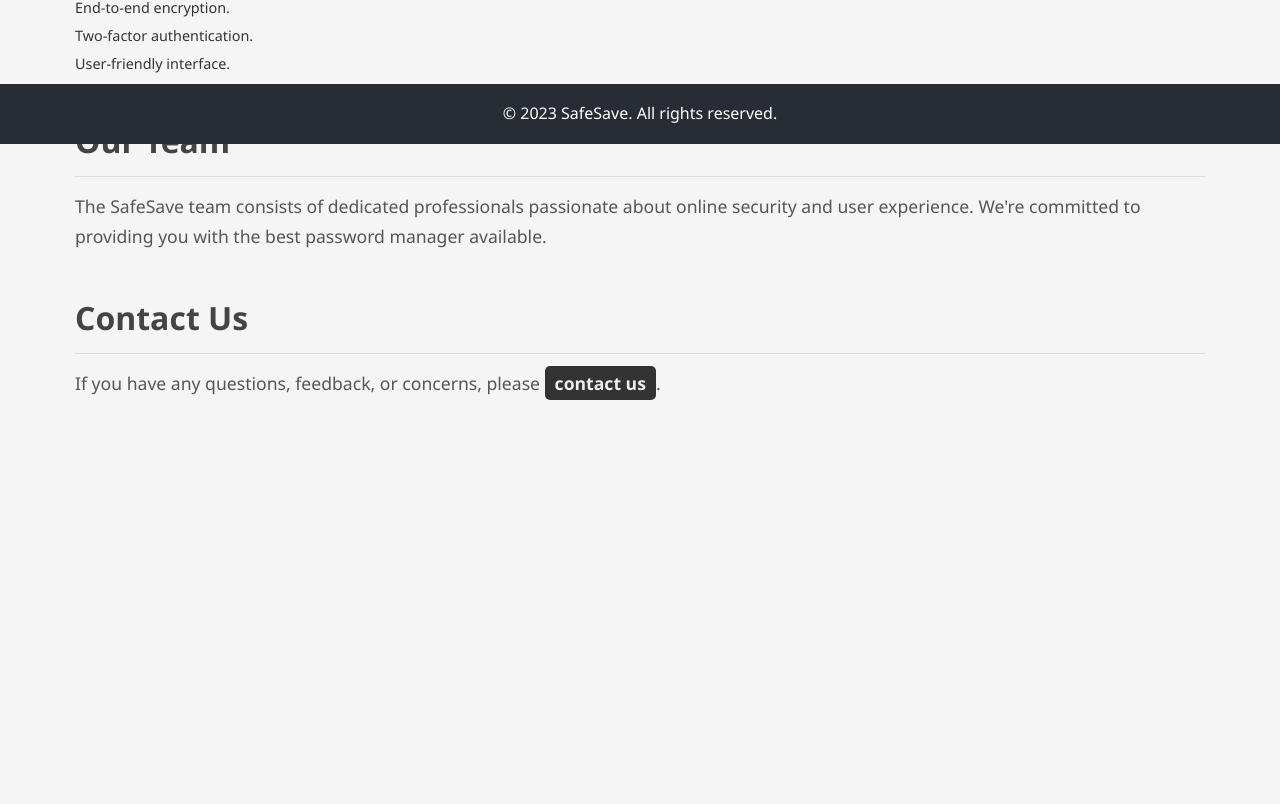
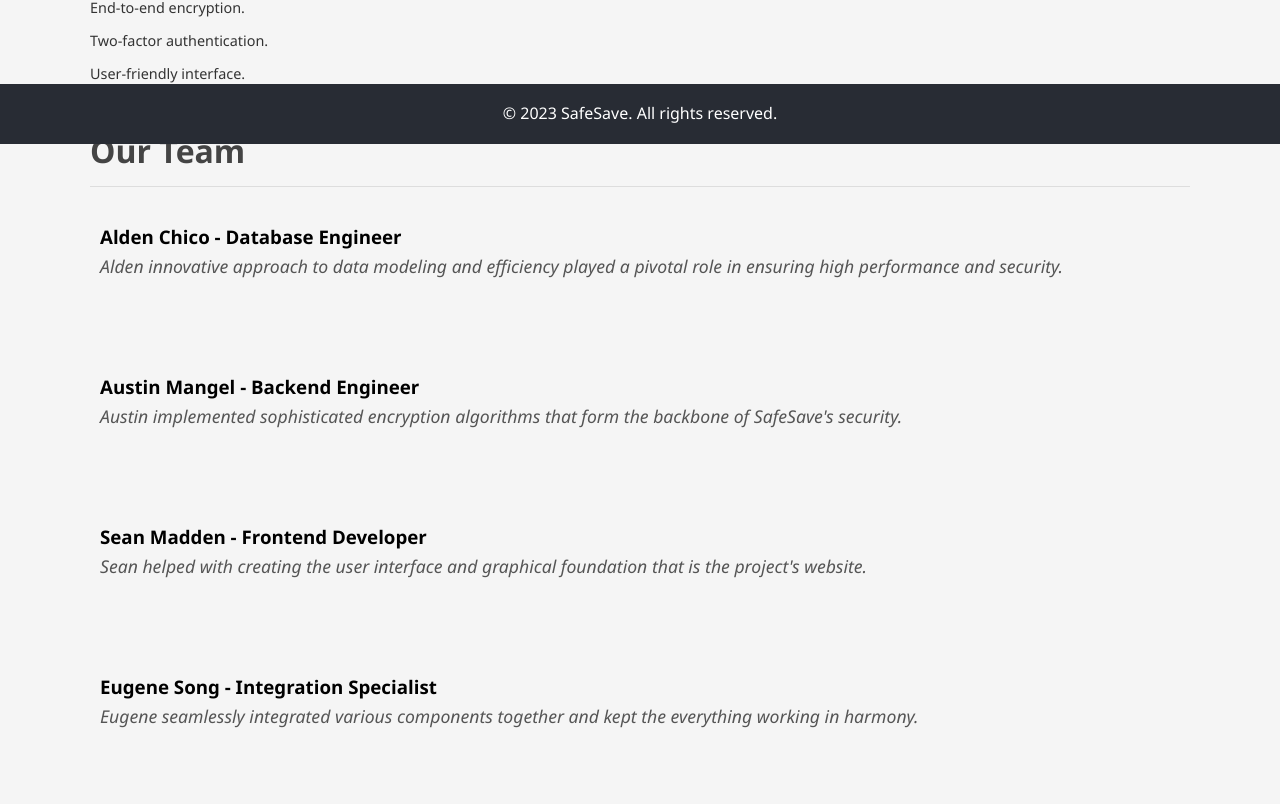
Before and after one commit to aldenmchico/SafeSave, a React (Create React App) app in the folder application-frontend/: page /about in a window 1280 px wide. Shown: the part 656-1460 px from the top of the page. Before the commit the page ends 1115 px from the top, so only its background shows below. Built offline with nearby package versions, Linux system fonts and the light colour scheme.

Commit message:
Incorporating Sean's frontend changes

```diff
--- a/application-frontend/src/pages/AboutPage.js
+++ b/application-frontend/src/pages/AboutPage.js
@@ -1,10 +1,13 @@
 import React from 'react';
 
 const styles = {
-    container: { padding: '0 15px' },
-    section: { marginBottom: '20px' },
+    container: { padding: '0 30px' },
+    section: { marginBottom: '40px' },
     list: { listStyleType: 'none', paddingLeft: 0 },
-    listItem: { marginBottom: '5px' }
+    listItem: { marginBottom: '10px' },
+    teamMemberSection: { marginBottom: '10px'},
+    teamMemberTitle: { color: 'black' },
+    teamMemberDescription: { fontStyle: 'italic' }
 };
 
 function AboutPage() {
@@ -12,6 +15,7 @@ function AboutPage() {
         <div style={styles.container}>
             <h1>About SafeSave</h1>
             <p>SafeSave is a state-of-the-art password manager dedicated to safeguarding your digital life. Our mission is to make online security accessible, straightforward, and efficient for everyone.</p>
+
             <section style={styles.section}>
                 <h2>Features</h2>
                 <ul style={styles.list}>
@@ -20,9 +24,25 @@ function AboutPage() {
                     <li style={styles.listItem}>User-friendly interface.</li>
                 </ul>
             </section>
+
             <section style={styles.section}>
                 <h2>Our Team</h2>
-                <p>The SafeSave team consists of dedicated professionals passionate about online security and user experience. We're committed to providing you with the best password manager available.</p>
+                <div style={styles.teamMemberSection}>
+                    <h3 style={styles.teamMemberTitle}>Alden Chico - Database Engineer</h3>
+                    <p style={styles.teamMemberDescription}>Alden innovative approach to data modeling and efficiency played a pivotal role in ensuring high performance and security.</p>
+                </div>
+                <div style={styles.teamMemberSection}>
+                    <h3 style={styles.teamMemberTitle}>Austin Mangel - Backend Engineer</h3>
+                    <p style={styles.teamMemberDescription}>Austin implemented sophisticated encryption algorithms that form the backbone of SafeSave's security.</p>
+                </div>
+                <div style={styles.teamMemberSection}>
+                    <h3 style={styles.teamMemberTitle}>Sean Madden - Frontend Developer</h3>
+                    <p style={styles.teamMemberDescription}>Sean helped with creating the user interface and graphical foundation that is the project's website.</p>
+                </div>
+                <div style={styles.teamMemberSection}>
+                    <h3 style={styles.teamMemberTitle}>Eugene Song - Integration Specialist</h3>
+                    <p style={styles.teamMemberDescription}>Eugene seamlessly integrated various components together and kept the everything working in harmony.</p>
+                </div>
             </section>
             <section style={styles.section}>
                 <h2>Contact Us</h2>
--- a/application-frontend/src/pages/CreateAccountPage.js
+++ b/application-frontend/src/pages/CreateAccountPage.js
@@ -12,13 +12,11 @@ function generateRandomString() {
         return characterSet.charAt(randomIndex);
     };
 
-    // Ensure at least one uppercase letter, one digit, and one special character
     const initialString =
         getRandomChar(uppercaseCharacters) +
         getRandomChar(digitCharacters) +
         getRandomChar(specialCharacters);
 
-    // Generate the remaining characters from the combined set without repetition
     const remainingCharacters =
         lowercaseCharacters + uppercaseCharacters + digitCharacters + specialCharacters;
 
@@ -29,8 +27,6 @@ function generateRandomString() {
 
     return shuffledString;
 }
-
-
 
 function CreateAccountPage() {
     const [formData, setFormData] = useState({
@@ -64,8 +60,8 @@ function CreateAccountPage() {
 
         if (!validatePassword(formData.password)) {
             valid = false;
-            errs.password = 'Password must be at least 12 characters long and include at least 1 lowercase, 1 uppercase, 1 numeric, and 1 special character. '
-            + `A random, secure password that you could use is ${generateRandomString()}`;
+            errs.password = 'Password must be 12+ characters with lowercase, uppercase, numeric, and special characters. ' +
+                `Suggested secure password: ${generateRandomString()}`;
         }
 
         if (formData.password !== formData.confirmPassword) {
@@ -84,7 +80,6 @@ function CreateAccountPage() {
 
             try {
                 const response = await fetch('/create/account', {
-
                     method: 'POST',
                     headers: {
                         'Content-Type': 'application/json',
@@ -93,8 +88,8 @@ function CreateAccountPage() {
                 });
 
                 if (response.ok) {
-                    alert('Account created successfully! Please login.');
-                    navigate('/');
+                    alert('Account created successfully!');
+                    navigate('/'); // Redirect to homepage
                 } else {
                     const errorData = await response.json();
                     setErrors({ ...errs, server: errorData.message });
```
